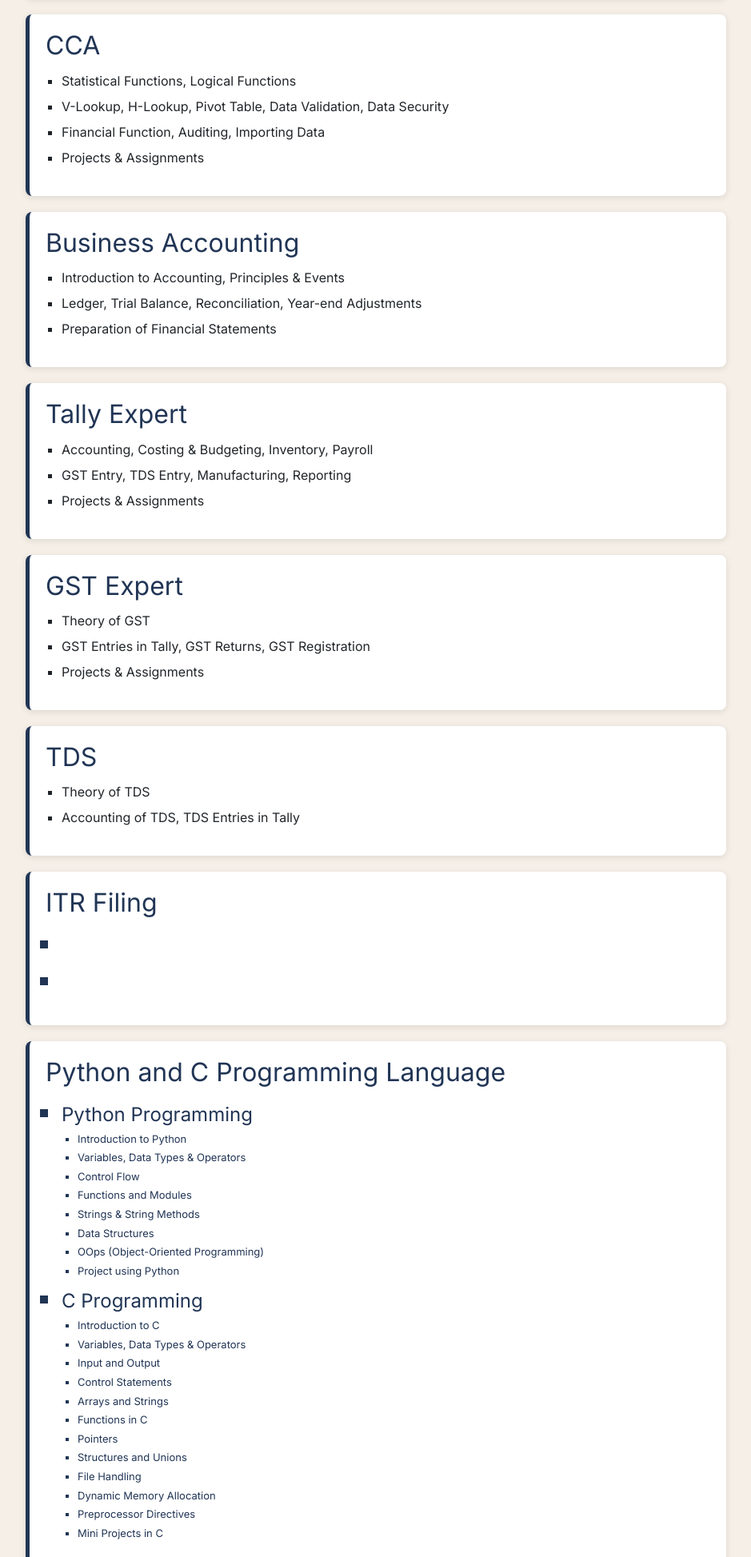
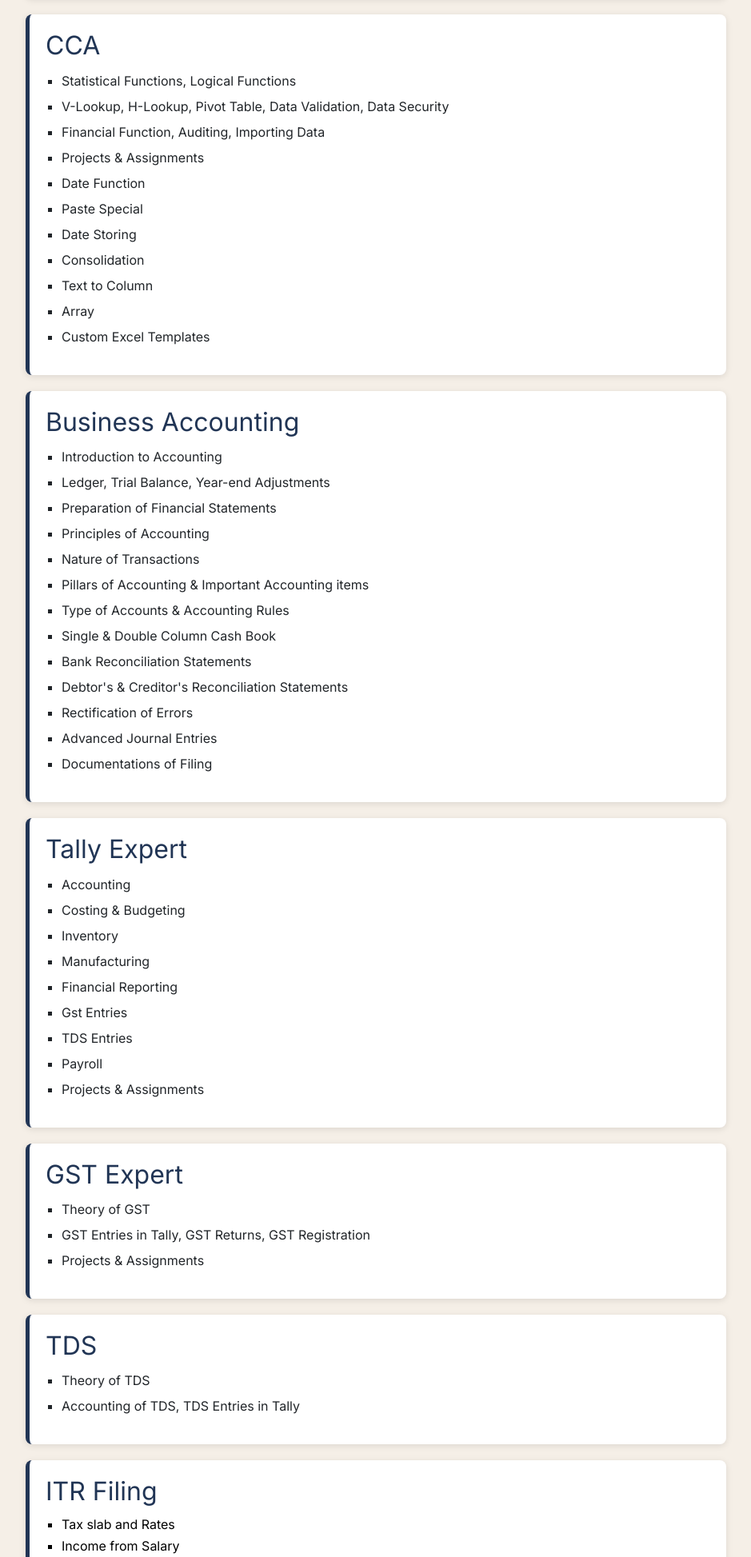
Before and after one commit to aroyalprince/dofort_edu, a Django app: page /subject in a window 1280 px wide. Shown: the part 687-2634 px from the top of the page at 80% size, without its empty margins (170-1109 px from the left). Run offline with Django 5.2, Linux system fonts and the light colour scheme.

Commit message:
body change

```diff
--- a/static/contact.css
+++ b/static/contact.css
@@ -70,6 +70,11 @@
     transition: background 0.3s ease;
   }
 
+  a{
+    text-decoration: none;
+    color: white
+  }
+
   .contact-form button:hover {
     background: #3E5879;
   }
--- a/templates/contact.html
+++ b/templates/contact.html
@@ -12,10 +12,11 @@
   <!-- Info Section -->
   <div class="contact-info">
     <h2>Get in Touch</h2>
-    <p><i class="fas fa-envelope"></i> Email:  dofortedu@gmail.com</p>
+    <p ><i class="fas fa-envelope"></i> Email: <a href="mailto:dofortedu@gmail.com"> dofortedu@gmail.com </a></p>
     <p><i class="fas fa-phone"></i> Phone: 9239344707 | 8420222676</p>
     <p><i class="fas fa-clock"></i> Working Hours: Mon - Fri, 12am - 8pm</p>
-    <p><i class="fas fa-map-marker-alt"></i> Address: 33/34, PD Ganendra Prasad Goswami Sarani,Durgapur Colony, Block G, New Alipore,<br>Kolkata, West Bengal 700053</p>
+    <p><i class="fas fa-map-marker-alt"></i> Address:<a href="https://www.google.com/maps?q=33/34,+PD+Ganendra+Prasad+Goswami+Sarani,+Durgapur+Colony,+Block+G,+New+Alipore,+Kolkata,+West+Bengal+700053"
+      target="_blank">  33/34, PD Ganendra Prasad Goswami Sarani,Durgapur Colony, Block G, New Alipore,<br>Kolkata, West Bengal 700053 <a/></p>
   </div>
 
   <!-- Form Section -->
--- a/templates/subject.html
+++ b/templates/subject.html
@@ -39,6 +39,13 @@
         <li>V-Lookup, H-Lookup, Pivot Table, Data Validation, Data Security</li>
         <li>Financial Function, Auditing, Importing Data</li>
         <li>Projects & Assignments</li>
+        <li>Date Function</li>
+        <li>Paste Special</li>
+        <li>Date Storing</li>
+        <li>Consolidation</li>
+        <li>Text to Column</li>
+        <li>Array</li>
+        <li>Custom Excel Templates</li>
       </ul>
     </div>
 
@@ -46,9 +53,19 @@
     <div class="subject-card business-accounting-section" id="businessacc">
       <h2>Business Accounting</h2>
       <ul>
-        <li>Introduction to Accounting, Principles & Events</li>
-        <li>Ledger, Trial Balance, Reconciliation, Year-end Adjustments</li>
+        <li>Introduction to Accounting</li>
+        <li>Ledger, Trial Balance, Year-end Adjustments</li>
         <li>Preparation of Financial Statements</li>
+        <li>Principles of Accounting</li>
+        <li>Nature of Transactions</li>
+        <li>Pillars of Accounting & Important Accounting items</li>
+        <li>Type of Accounts & Accounting Rules</li>
+        <li>Single & Double Column Cash Book</li>
+        <li>Bank Reconciliation Statements</li>
+        <li>Debtor's & Creditor's Reconciliation Statements</li>
+        <li>Rectification of Errors</li>
+        <li>Advanced Journal Entries</li>
+        <li>Documentations of Filing</li>
       </ul>
     </div>
 
@@ -56,8 +73,14 @@
     <div class="subject-card tally-expert-section" id="tally">
       <h2>Tally Expert</h2>
       <ul>
-        <li>Accounting, Costing & Budgeting, Inventory, Payroll</li>
-        <li>GST Entry, TDS Entry, Manufacturing, Reporting</li>
+        <li>Accounting</li>
+        <li>Costing & Budgeting</li>
+        <li>Inventory</li>
+        <li>Manufacturing</li>
+        <li>Financial Reporting</li>
+        <li>Gst Entries</li>
+        <li>TDS Entries</li>
+        <li>Payroll</li>
         <li>Projects & Assignments</li>
       </ul>
     </div>
@@ -83,9 +106,19 @@
 
     <div class="subject-card itr-section" id="itr">
         <h2>ITR Filing<h2>
-        <ul>
-          <li></li>
-          <li></li>
+        <ul style="font-size: medium; color: black;">
+          <li>Tax slab and Rates</li>
+          <li>Income from Salary</li>
+          <li>Income from House Property</li>
+          <li>Capital Gain</li>
+          <li>Income from Business Profession</li>
+          <li>Income from Other Sources</li>
+          <li>Deductions and Exemptions</li>
+          <li>Clubbing of Income</li>
+          <li>Set off and Carried Forward</li>
+          <li>Tax Planning and Tax Saving Schemes</li>
+          <li>ITR Filing in Portal</li>
+          <li>TDS Refund etc</li>
         </ul>
       </div>
       <div class="subject-card Programming-section" id="Programming">
@@ -94,7 +127,7 @@
           <li>
             <h4>Python Programming</h4>
 
-              <ul style="font-size: small;">
+              <ul style="font-size: small;color: black;">
                 <li>Introduction to Python</li>
                 <li>Variables, Data Types & Operators</li>
                 <li>Control Flow</li>
@@ -108,7 +141,7 @@
           </li>
           <li>
             <h4>C Programming</h4>
-            <ul style="font-size: small;">
+            <ul style="font-size: small; color: black;">
               <li>Introduction to C</li>
               <li>Variables, Data Types & Operators</li>
               <li> Input and Output</li>
@@ -127,7 +160,7 @@
       </div>
       <div class="subject-card web-section" id="web">
         <h2>Web Development<h2>
-        <ul style="font-size: medium;">
+        <ul style="font-size: medium; color: black;">
           <li>Basics of Web Development</li>
           <li>Frontend Development (Client-Side)</li>
           <li>Frontend Libraries / Frameworks</li>
```
Also changed, not shown: templates/aboutus.html (+6 -3 lines).
